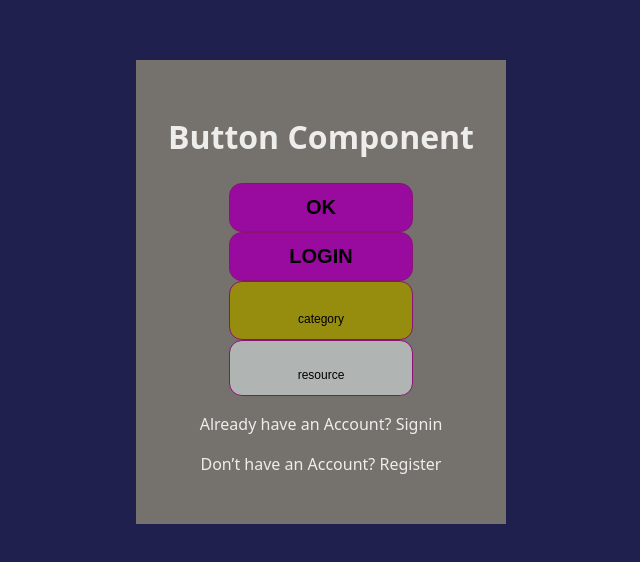
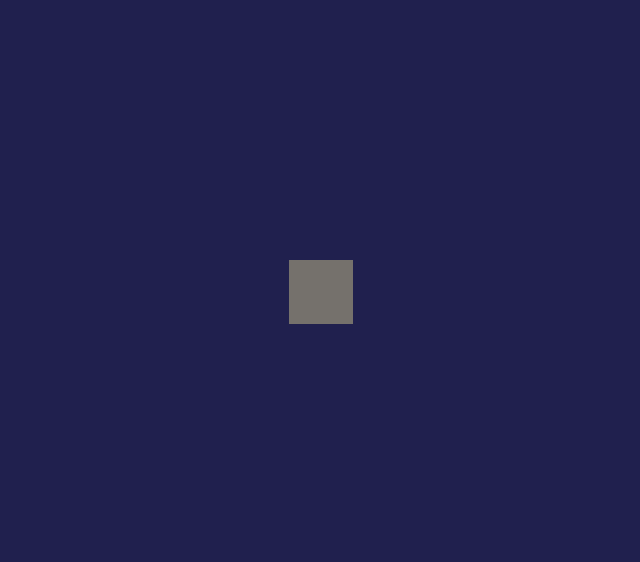
Before and after one commit to Lgtf5/UNITI_FRONTED, a React (Vite) app: page / in a window 1280 px wide. Shown: the part 108-670 px from the top of the page, without its empty margins (319-959 px from the left). Built offline with nearby package versions, Linux system fonts and the light colour scheme.

Commit message:
clean App file

```diff
--- a/src/App.jsx
+++ b/src/App.jsx
@@ -13,16 +13,16 @@ function App() {
 
   return (
     <>
-      <div className="App">
+{/*       <div className="App">
         <h1>Button Component</h1>
         <OkButton/>
         <LoginButton />
-        {/* <SquareButton /> */}
+        <SquareButton />
         <CategoryButton/>
         <ResourceButton/>
         <FooterLogin />
         <FooterRegister />
-      </div>
+      </div> */}
     </>
   )
 }
```
